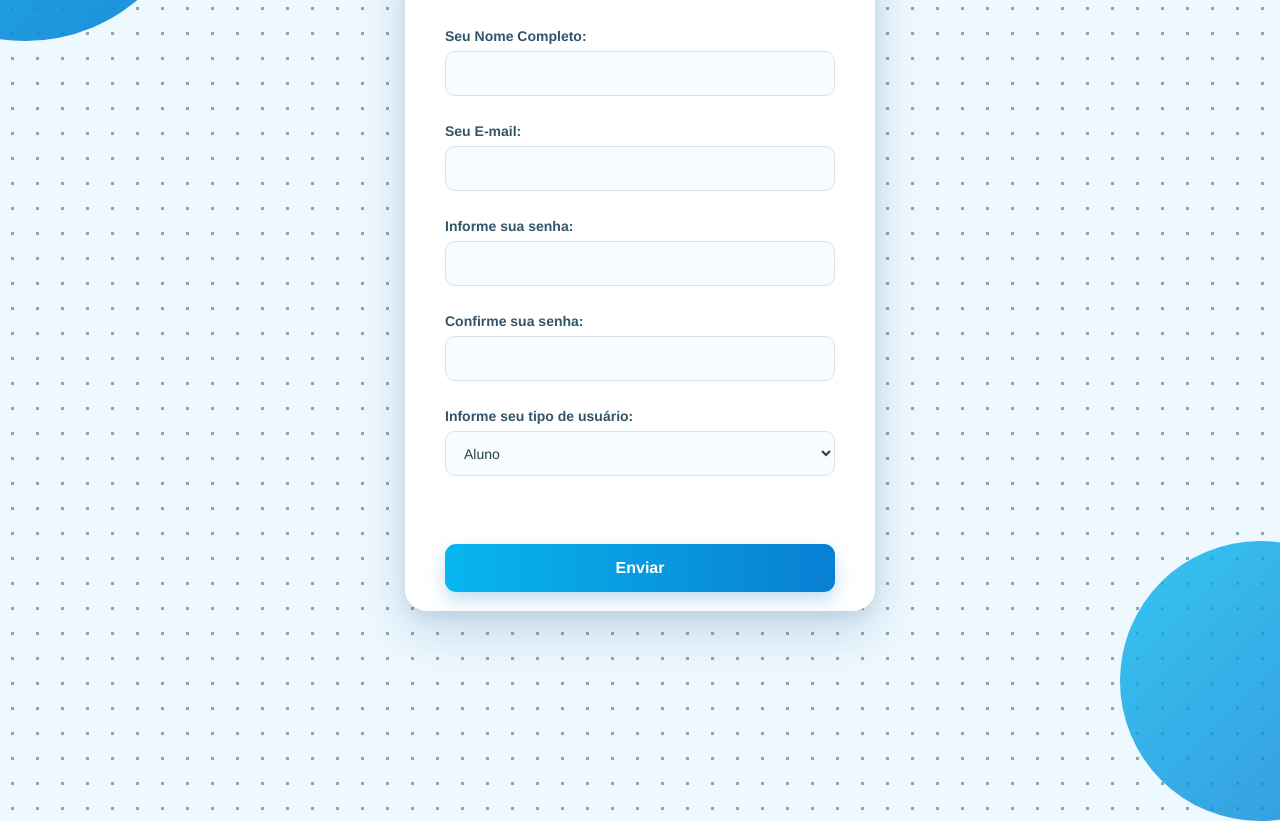
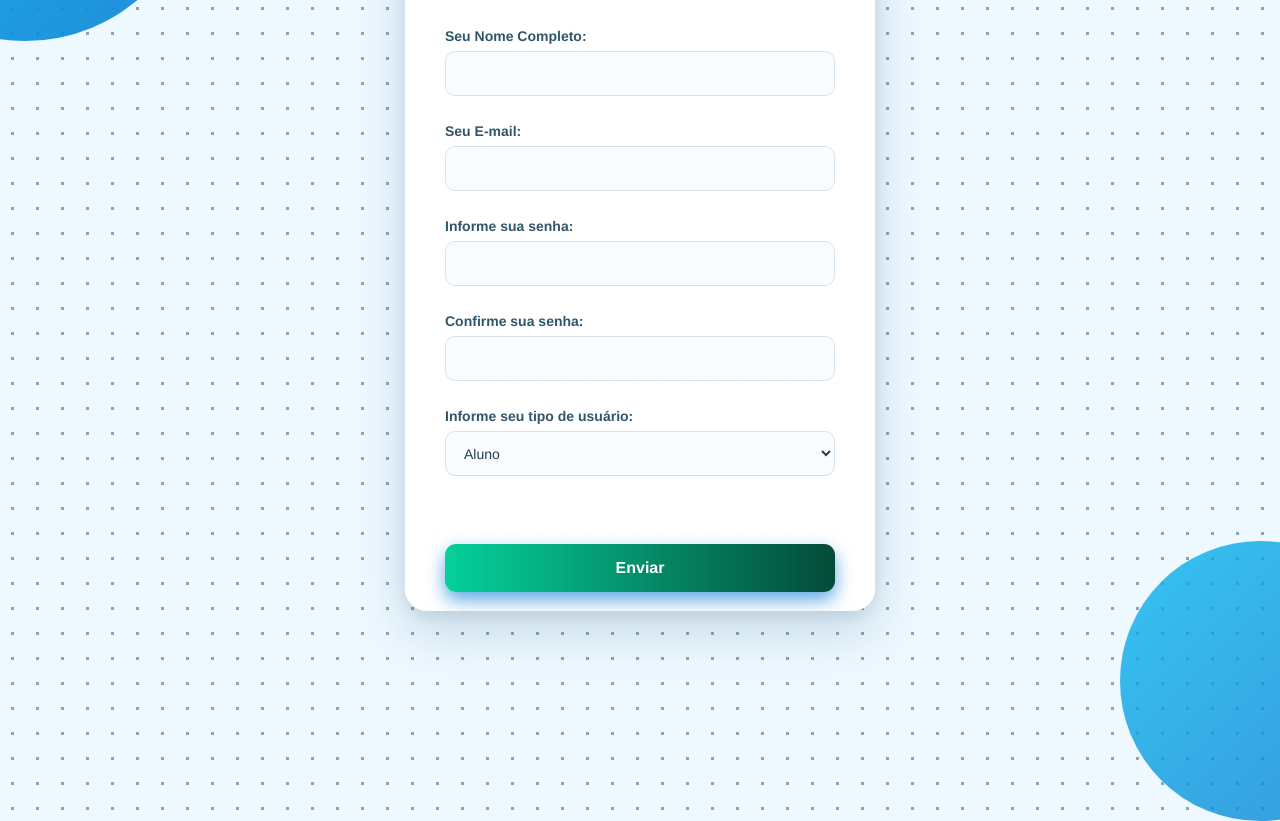
Before and after one commit to Diogo347hgh/Projeto-trio, a plain HTML site: page EstruturaDoProjeto/cadastro.html in a window 1280 px wide. Shown: the part 129-950 px from the top of the page. Drawn offline with Linux system fonts and the light colour scheme.

Commit message:
rthe
hte

```diff
--- a/EstruturaDoProjeto/CSS/cadastro.css
+++ b/EstruturaDoProjeto/CSS/cadastro.css
@@ -117,19 +117,19 @@ button {
     margin-top: 15px;
     border: none;
     border-radius: 11px;
-    background: linear-gradient( 90deg,#08b6ee, #087fd3);
+    background: linear-gradient( 90deg, #05d19b , #034b38);
     color: white;
     font-size: 16px;
     font-weight: bold;
     cursor: pointer;
-    box-shadow: 0 8px 18px rgba(8, 127, 211, 0.25);
+    box-shadow: 0 8px 18px rgba(8, 126, 211, 0.658);
     transition: transform 0.2s, box-shadow 0.2s;
 }
 
 button:hover {
     transform: translateY(-2px);
     box-shadow:
-        0 12px 22px rgba(8, 127, 211, 0.30);
+        0 12px 22px rgb(8, 126, 211);
 }
 
 button:active {
```
